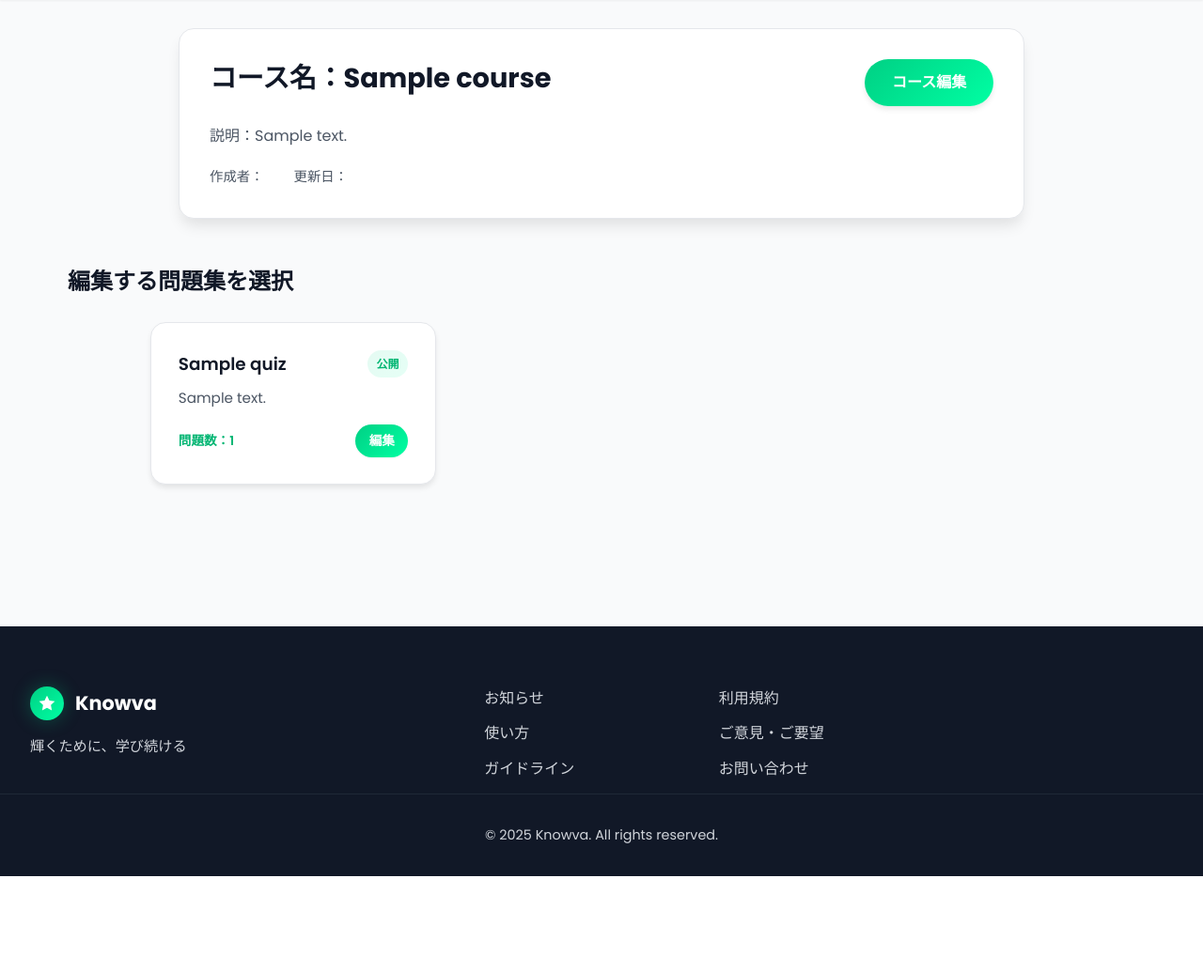
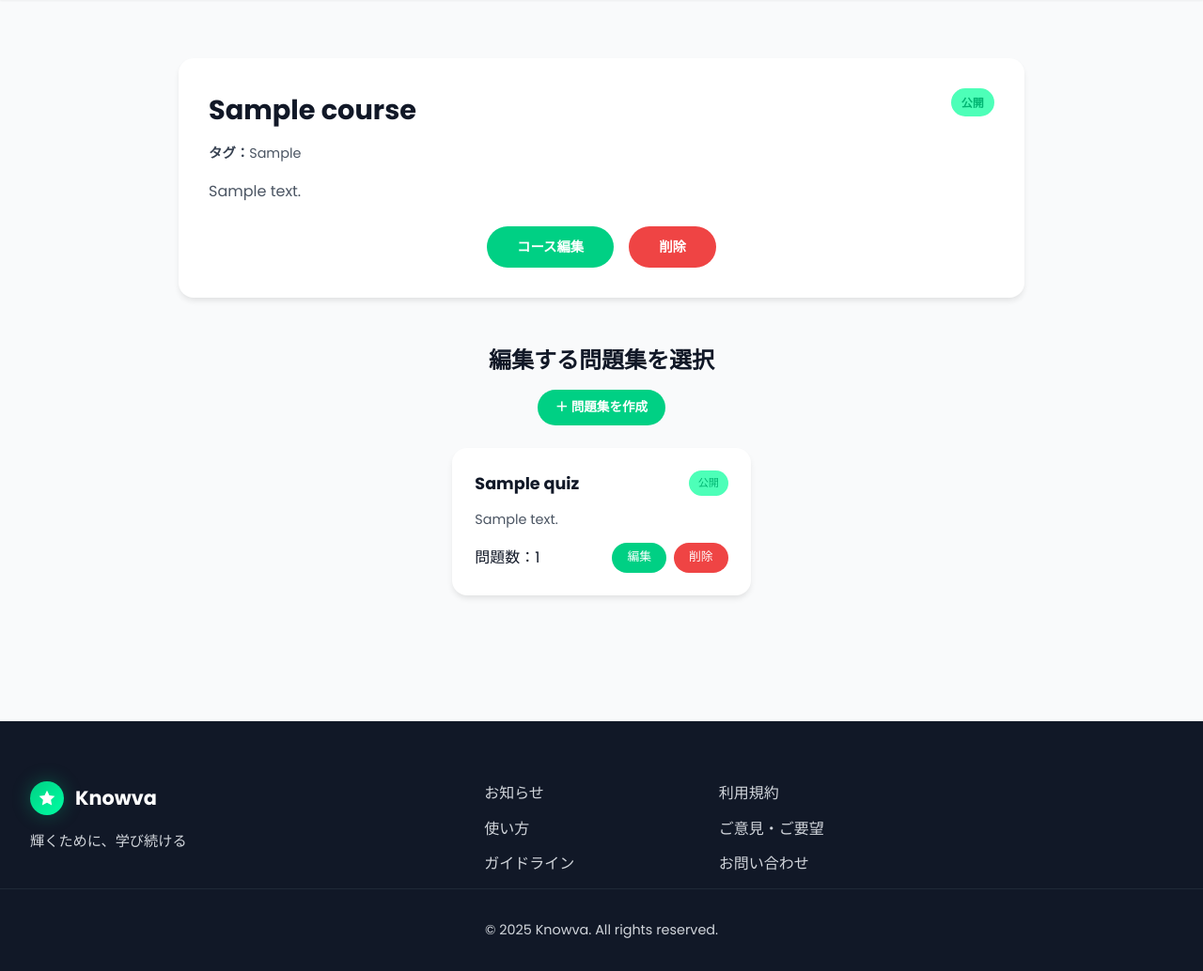
Before and after one commit to K-zoe/knowva, a Django app: page /quizzes/cource_edit_top/1 in a window 1280 px wide. Shown: the part 79-1113 px from the top of the page at 94% size. Before the commit the page ends 1012 px from the top, so only its background shows below. Run offline with Django 5.2, Linux system fonts and the light colour scheme; a user stored in the database is signed in; tables that the repository leaves empty hold one stand-in row (values such as "Sample post"); parts of the project's set-up code (start-up, migrations or seed data) failed here and were passed over.

Commit message:
【作成】問題集削除機能の作成

```diff
--- a/quizzes/static/quizzes/css/course_edit_top.css
+++ b/quizzes/static/quizzes/css/course_edit_top.css
@@ -1,158 +1,204 @@
-/* ========================================
-   コース編集トップ（問題編集入口）
-======================================== */
+/* ===== 全体 ===== */
 
 .edit-container {
-    max-width: 1200px;
+    max-width: 1100px;
     margin: 0 auto;
-    padding: 0 2rem;
+    padding: 2rem 1rem;
 }
 
 /* ===== コース情報 ===== */
+
 .course-info {
     max-width: 900px;
     margin: 0 auto 3rem;
+    padding: 2rem;
     background: var(--white);
     border-radius: var(--radius);
-    padding: 2rem;
-    border: 1px solid var(--gray-200);
-    box-shadow: var(--shadow-md);
+    box-shadow: var(--shadow);
 }
 
 .course-header {
     display: flex;
     justify-content: space-between;
     align-items: flex-start;
-    gap: 1.5rem;
+    gap: 1rem;
 }
 
 .course-title {
     font-size: 1.8rem;
     font-weight: 700;
-    color: var(--gray-900);
     word-break: break-word;
-    overflow-wrap: break-word;
-    line-height: 1.4;
 }
 
-.course-edit-btn {
-    padding: 0.75rem 1.8rem;
-    background: var(--gradient-main);
-    color: var(--white);
+.course-status {
+    font-size: 0.75rem;
+    font-weight: 600;
+    padding: 0.35rem 0.7rem;
     border-radius: var(--radius-full);
-    font-weight: 600;
-    text-decoration: none;
-    box-shadow: var(--shadow);
-    transition: var(--transition);
     white-space: nowrap;
 }
 
-.course-edit-btn:hover {
-    transform: translateY(-2px);
-    box-shadow: var(--shadow-glow);
+.course-status.public {
+    background: var(--primary-light);
+    color: var(--primary-dark);
 }
 
-.course-description {
-    margin-top: 1.2rem;
-    color: var(--gray-600);
-    font-size: 1rem;
-    word-break: break-word;
-    overflow-wrap: break-word;
+.course-status.private {
+    background: var(--gray-200);
+    color: var(--gray-700);
 }
 
-.course-meta {
-    display: flex;
-    gap: 2rem;
-    margin-top: 1.2rem;
+/* タグ */
+
+.course-tag-text {
+    margin-top: 0.75rem;
     font-size: 0.9rem;
     color: var(--gray-600);
 }
 
-/* ===== 問題集 ===== */
+.course-tag-text .label {
+    font-weight: 600;
+    color: var(--gray-700);
+}
+
+/* 説明 */
+
+.course-description {
+    margin-top: 1rem;
+    line-height: 1.6;
+    color: var(--gray-600);
+    word-break: break-word;
+}
+
+/* ===== コース操作ボタン ===== */
+
+.course-actions {
+    margin-top: 1.5rem;
+    display: flex;
+    justify-content: center;
+    gap: 1rem;
+    flex-wrap: wrap;
+}
+
+.course-edit-btn,
+.course-delete-btn {
+    display: inline-flex;
+    align-items: center;
+    justify-content: center;
+
+    padding: 0.75rem 2rem;
+    min-height: 44px;
+    font-size: 0.9rem;
+    line-height: 1;
+
+    border-radius: var(--radius-full);
+    font-weight: 600;
+    border: none;
+    cursor: pointer;
+    text-decoration: none;
+    transition: 0.2s;
+}
+
+.course-edit-btn {
+    background: var(--primary);
+    color: var(--white);
+}
+
+.course-edit-btn:hover {
+    opacity: 0.85;
+}
+
+.course-delete-btn {
+    background: #ef4444;
+    color: #fff;
+}
+
+.course-delete-btn:hover {
+    opacity: 0.85;
+}
+
+/* ===== 問題集セクション ===== */
+
 .quiz-set-section {
-    margin-bottom: 3rem;
+    text-align: center; /* ← 親も中央寄せ */
 }
+
+/* 見出し（PC・スマホ完全中央固定） */
 
 .section-title {
     font-size: 1.5rem;
-    font-weight: 700;
-    margin-bottom: 1.5rem;
-    color: var(--gray-900);
+    text-align: center !important;
+    margin: 0 auto 0.75rem;
 }
 
+/* 問題集作成ボタン（常に中央） */
+
+.quiz-create-btn {
+    display: block;
+    width: fit-content;
+
+    margin: 0 auto 1.5rem;
+
+    padding: 0.5rem 1.2rem;
+    min-height: 36px;
+    font-size: 0.85rem;
+    font-weight: 600;
+
+    background: var(--primary);
+    color: var(--white);
+    border-radius: var(--radius-full);
+    text-decoration: none;
+    transition: 0.2s;
+}
+
+.quiz-create-btn:hover {
+    opacity: 0.85;
+}
+
+/* ===== 問題集一覧 ===== */
+
 .quiz-set-list {
-    display: grid;
-
-    /* 最大3列 */
-    grid-template-columns: repeat(3, minmax(280px, 1fr));
-
+    display: flex;
+    flex-wrap: wrap;
+    justify-content: center;
     gap: 1.5rem;
-
-    /* 中央寄せ */
-    justify-content: center;
-    max-width: 960px;
+    max-width: 1000px;
     margin: 0 auto;
 }
 
 .quiz-set-card {
+    flex: 0 1 calc(33.333% - 1rem);
     background: var(--white);
     border-radius: var(--radius);
-    padding: 1.8rem;
-    text-decoration: none;
-    color: inherit;
-    border: 1px solid var(--gray-200);
+    padding: 1.5rem;
     box-shadow: var(--shadow);
-    transition: var(--transition);
-    position: relative;
-    overflow: hidden;
+    display: flex;
+    flex-direction: column;
+    text-align: left;
 }
 
-.quiz-set-card::before {
-    content: '';
-    position: absolute;
-    inset: 0;
-    background: var(--gradient-subtle);
-    opacity: 0;
-    transition: var(--transition);
-}
-
-.quiz-set-card:hover::before {
-    opacity: 1;
-}
-
-.quiz-set-card:hover {
-    transform: translateY(-4px);
-    box-shadow: var(--shadow-lg);
-}
-
-/* ヘッダー */
-.quiz-card-header {
+.quiz-header {
     display: flex;
     justify-content: space-between;
     align-items: flex-start;
-    gap: 0.8rem;
-    margin-bottom: 0.6rem;
+    gap: 0.5rem;
 }
 
 .quiz-title {
-    font-size: 1.15rem;
-    font-weight: 600;
-    color: var(--gray-900);
+    font-size: 1.1rem;
+    font-weight: 700;
     word-break: break-word;
-    overflow-wrap: break-word;
 }
 
-/* 公開状態 */
 .quiz-status {
-    font-size: 0.75rem;
-    font-weight: 600;
+    font-size: 0.7rem;
     padding: 0.3rem 0.6rem;
     border-radius: var(--radius-full);
     white-space: nowrap;
 }
 
 .quiz-status.public {
-    background: var(--gradient-subtle);
+    background: var(--primary-light);
     color: var(--primary-dark);
 }
 
@@ -161,70 +207,84 @@
     color: var(--gray-700);
 }
 
-/* 説明 */
 .quiz-description {
-    font-size: 0.95rem;
+    margin: 0.8rem 0;
+    font-size: 0.9rem;
     color: var(--gray-600);
-    margin-bottom: 1rem;
     word-break: break-word;
-    overflow-wrap: break-word;
 }
 
-/* フッター */
-.quiz-card-footer {
+/* ===== 問題集フッター ===== */
+
+.quiz-footer {
+    margin-top: auto;
     display: flex;
     justify-content: space-between;
     align-items: center;
 }
 
-.quiz-count {
-    font-size: 0.85rem;
-    font-weight: 600;
-    color: var(--primary-dark);
+.quiz-actions {
+    display: flex;
+    gap: 0.5rem;
+}
+
+/* 問題集ボタン */
+
+.quiz-edit-btn,
+.quiz-delete-btn {
+    display: inline-flex;
+    align-items: center;
+    justify-content: center;
+
+    min-height: 32px;
+    padding: 0.4rem 1rem;
+    font-size: 0.8rem;
+    line-height: 1;
+
+    border-radius: var(--radius-full);
+    border: none;
+    cursor: pointer;
+    text-decoration: none;
+    transition: 0.2s;
 }
 
 .quiz-edit-btn {
-    font-size: 0.85rem;
-    font-weight: 600;
-    padding: 0.4rem 0.9rem;
-    border-radius: var(--radius-full);
-    background: var(--gradient-main);
+    background: var(--primary);
     color: var(--white);
-    box-shadow: var(--shadow-sm);
-    transition: var(--transition);
 }
 
-.quiz-set-card:hover .quiz-edit-btn {
-    box-shadow: var(--shadow-glow);
+.quiz-delete-btn {
+    background: #ef4444;
+    color: #fff;
 }
 
-/* 空表示 */
-.empty-text {
-    color: var(--gray-600);
-    font-size: 0.95rem;
+.quiz-edit-btn:hover,
+.quiz-delete-btn:hover {
+    opacity: 0.85;
+}
+
+/* ===== フォーム ===== */
+
+.inline-form {
+    display: inline;
 }
 
 /* ===== レスポンシブ ===== */
-@media (max-width: 768px) {
-    .course-header {
-        flex-direction: column;
-        align-items: stretch;
-    }
 
-    .course-edit-btn {
-        width: 100%;
-        text-align: center;
+@media (max-width: 900px) {
+    .quiz-set-card {
+        flex: 0 1 calc(50% - 1rem);
     }
 }
 
-@media (max-width: 1024px) {
-    .quiz-set-list {
-        grid-template-columns: repeat(2, minmax(260px, 1fr));
+@media (max-width: 600px) {
+    .quiz-set-card {
+        flex: 0 1 100%;
+    }
+
+    .quiz-footer {
+        flex-direction: column;
+        align-items: flex-start;
+        gap: 0.5rem;
     }
 }
-
-@media (max-width: 640px) {
-    .quiz-set-list {
-        grid-template-columns: 1fr;
-    }
-}
--- a/quizzes/templates/quizzes/course_edit_top.html
+++ b/quizzes/templates/quizzes/course_edit_top.html
@@ -15,35 +15,62 @@
 
     <!-- コース情報 -->
     <section class="course-info">
+
         <div class="course-header">
             <h1 class="course-title">
-                コース名：{{ course.title }}
+                {{ course.title }}
             </h1>
 
-            <a href="" class="course-edit-btn">
-                コース編集
-            </a>
+            {% if course.is_public %}
+                <span class="course-status public">公開</span>
+            {% else %}
+                <span class="course-status private">非公開</span>
+            {% endif %}
         </div>
 
+        {% if course.tag %}
+            <p class="course-tag-text">
+                <span class="label">タグ：</span>{{ course.tag }}
+            </p>
+        {% endif %}
+
+        {% if course.description %}
             <p class="course-description">
-            説明：{{ course.description }}
+                {{ course.description }}
             </p>
+        {% endif %}
 
-        <div class="course-meta">
-            <span>作成者：{{ course.created_by.username }}</span>
-            <span>更新日：{{ course.updated_at|date:"Y/m/d" }}</span>
+        <!-- コース操作 -->
+        <div class="course-actions">
+            <a href="" class="course-edit-btn">コース編集</a>
+
+            <form method="post" action="" class="inline-form">
+                {% csrf_token %}
+                <button type="submit" class="course-delete-btn"
+                        onclick="return confirm('このコースを削除しますか？');">
+                    削除
+                </button>
+            </form>
         </div>
+
     </section>
 
     <!-- 問題集選択 -->
 <section class="quiz-set-section">
+
+    <div class="quiz-section-header">
         <h2 class="section-title">編集する問題集を選択</h2>
+
+        <a href="{% url 'quiz_create' course.pk %}" class="quiz-create-btn">
+            ＋ 問題集を作成
+        </a>
+    </div>
 
     <div class="quiz-set-list">
         {% for quiz in quizzes %}
-            <a href="" class="quiz-set-card">
+            <div class="quiz-set-card">
 
-                <div class="quiz-card-header">
+                <div class="quiz-header">
                     <h3 class="quiz-title">{{ quiz.title }}</h3>
 
                     {% if quiz.is_public %}
@@ -53,24 +80,38 @@
                     {% endif %}
                 </div>
 
+                {% if quiz.description %}
                     <p class="quiz-description">
                         {{ quiz.description }}
                     </p>
+                {% endif %}
 
-                <div class="quiz-card-footer">
+                <div class="quiz-footer">
                     <span class="quiz-count">
                         問題数：{{ quiz.question.count }}
                     </span>
 
-                    <span class="quiz-edit-btn">編集</span>
+                    <div class="quiz-actions">
+                        <a href="" class="quiz-edit-btn">編集</a>
+
+                        <form method="post" action="{% url 'quiz_delete' course.pk quiz.pk%}" class="inline-form">
+                            {% csrf_token %}
+                            <button type="submit" class="quiz-delete-btn"
+                                    onclick="return confirm('この問題集を削除しますか？');">
+                                削除
+                            </button>
+                        </form>
+                    </div>
                 </div>
 
-            </a>
+            </div>
         {% empty %}
             <p class="empty-text">問題集がまだ作成されていません。</p>
         {% endfor %}
     </div>
+
 </section>
+
 
 </div>
 
--- a/quizzes/urls.py
+++ b/quizzes/urls.py
@@ -6,6 +6,7 @@ from .views.create import (
 )
 from .views.edit import(
     CourseEditTopView,
+    quiz_delete_view,
 )
 
 urlpatterns = [
@@ -13,5 +14,7 @@ urlpatterns = [
     path('quiz_create/<int:course_id>/', QuizCreateView.as_view(), name = 'quiz_create'),
     path('question_create/<int:quiz_id>/', QuestionCreateView.as_view(), name = 'question_create'),
 
-    path('cource_edit_top/<int:pk>', CourseEditTopView.as_view(), name = 'course_edit_top')
+    path('cource_edit_top/<int:pk>', CourseEditTopView.as_view(), name = 'course_edit_top'),
+
+    path('quiz_delete/<int:course_pk>/<int:quiz_pk>/', quiz_delete_view, name = 'quiz_delete'),
 ]
--- a/quizzes/views/create.py
+++ b/quizzes/views/create.py
@@ -109,7 +109,9 @@ class QuestionCreateView(LoginRequiredMixin, CreateView):
             return HttpResponseRedirect(self.get_success_url())
         else:
             #TODO: リダイレクト先の画面を作成した後に実装する。
-            return HttpResponseRedirect()
+            return HttpResponseRedirect(
+                reverse('course_edit_top', kwargs = {'pk': self.quiz.course.pk})
+            )
 
     def formset_invalid(self, form):
         context = self.get_context_data(form = form)
--- a/quizzes/views/edit.py
+++ b/quizzes/views/edit.py
@@ -1,4 +1,5 @@
 from django.views.generic import CreateView, View
+from django.views.decorators.http import require_POST
 from ..models import Course,Quiz,Question,Choice
 from django.contrib.auth.mixins import LoginRequiredMixin
 from django.urls import reverse_lazy,reverse
@@ -26,6 +27,28 @@ class CourseEditTopView(LoginRequiredMixin, View):
         quizzes = Quiz.objects.filter(course = course).all()
         context = {'course':course, 'quizzes':quizzes}
         return render(request, self.template_name, context)
+
+@require_POST
+def quiz_delete_view(request, *args, **kwargs):
+    course = get_object_or_404(
+        Course,
+        user = request.user,
+        pk = kwargs.get('course_pk')
+    )
+    quiz = get_object_or_404(
+        Quiz,
+        course = course,
+        pk = kwargs.get('quiz_pk')
+    )
+    quiz.delete()
+
+    return HttpResponseRedirect(
+        reverse('course_edit_top', kwargs = {'pk': course.pk})
+        )
+
+
+
+
 
 class CourseCreateView(LoginRequiredMixin, CreateView):
     model = Course
```
Lines whose indentation alone changed are shown as unchanged.
